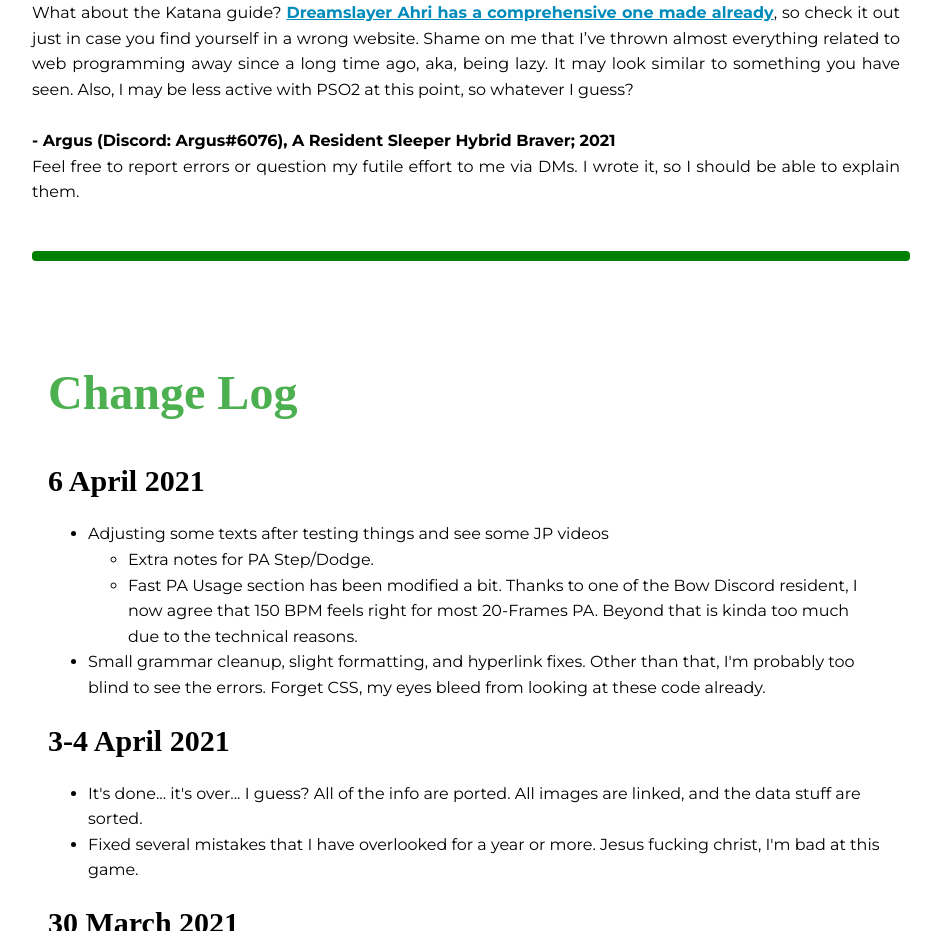
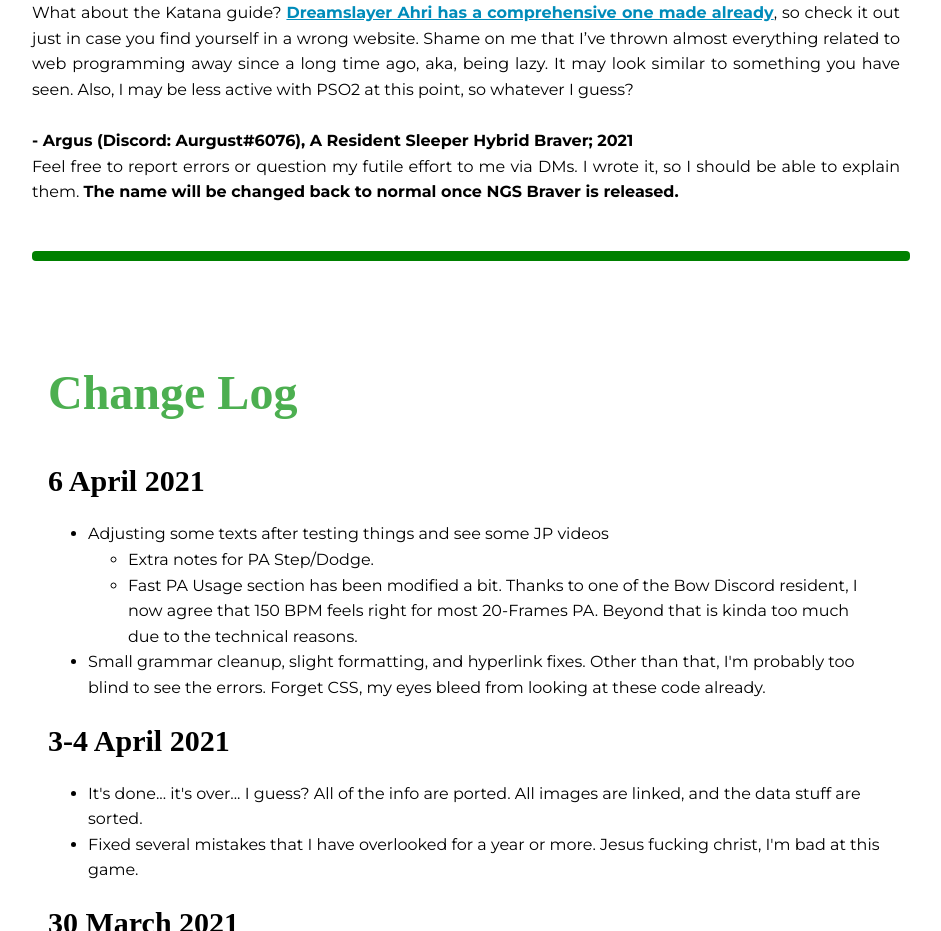
Before and after one commit to argusH/Bow-Bravers-Thesis, a plain HTML site: page index.html in a window 1280 px wide. Shown: the part 1600-2531 px from the top of the page, without its empty margins (324-1265 px from the left). Drawn offline with Linux system fonts and the light colour scheme; a web font is replaced by a local one.

Commit message:
Name change for meme.
Consequence of this can be trouble some, so expect the worst in the coming 2 months.

```diff
--- a/index.html
+++ b/index.html
@@ -257,9 +257,9 @@
 					Also, I may be less active with PSO2 at this point, so whatever I guess?
 
 					<br><br>
-					<b>- Argus (Discord: Argus#6076), A Resident Sleeper Hybrid Braver; 2021</b>
+					<b>- Argus (Discord: Aurgust#6076), A Resident Sleeper Hybrid Braver; 2021</b>
 					<br>
-					Feel free to report errors or question my futile effort to me via DMs. I wrote it, so I should be able to explain them.
+					Feel free to report errors or question my futile effort to me via DMs. I wrote it, so I should be able to explain them. <b>The name will be changed back to normal once NGS Braver is released.</b>
 					<br><br>
 					<hr class="w3-round w3-center" style="width:100%; border:5px solid green">
 				</p>
```
